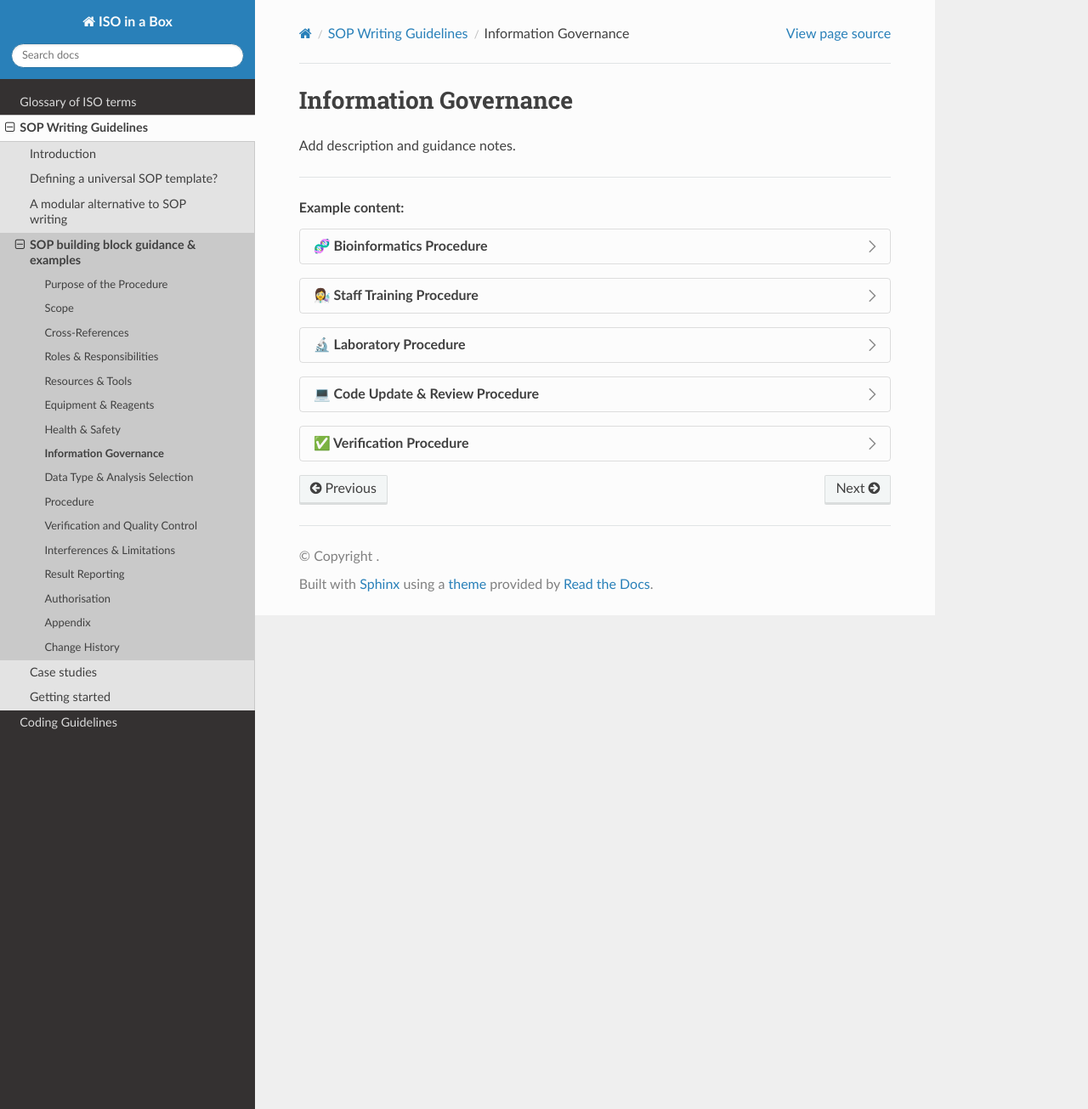
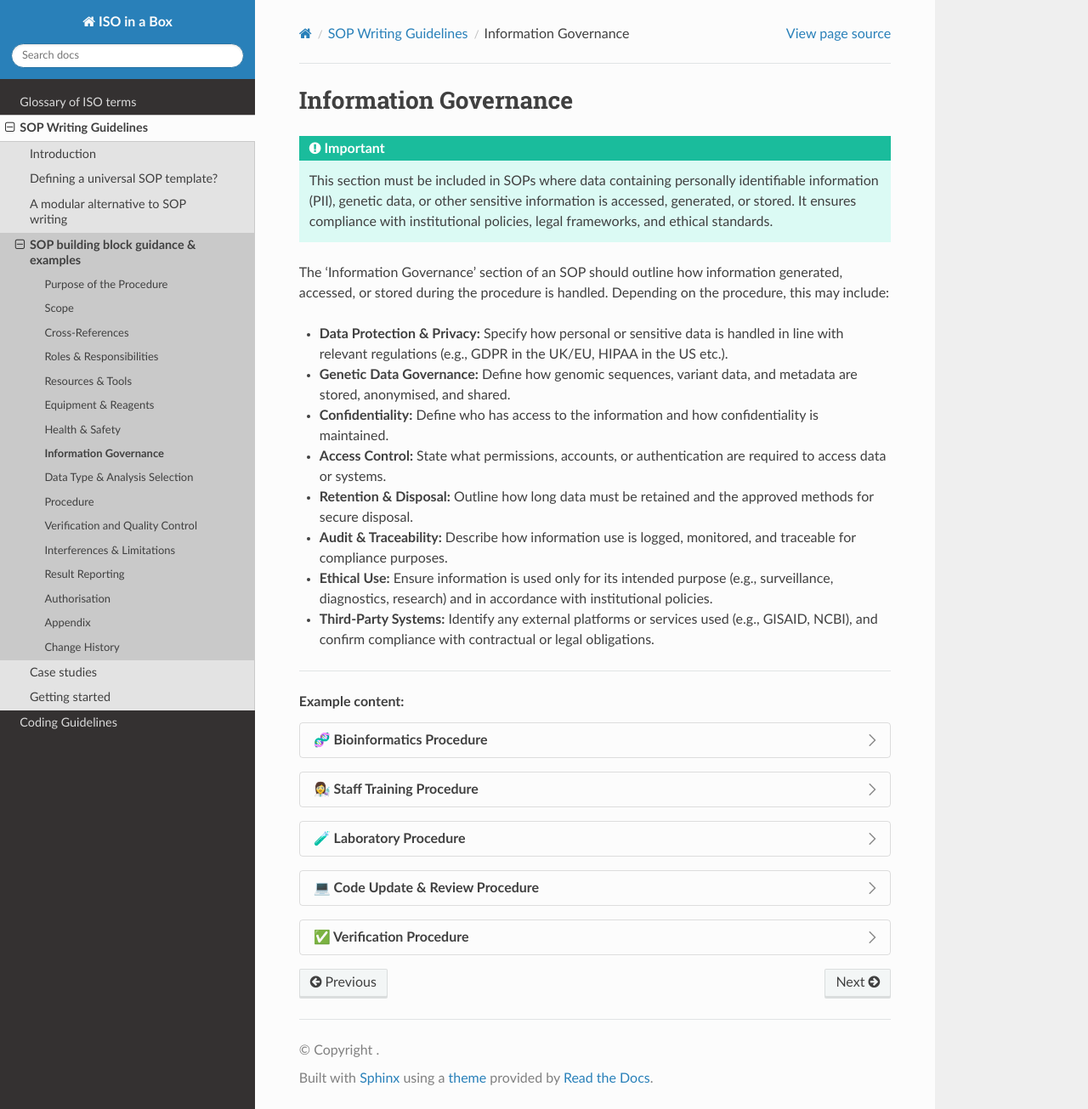
Before and after one commit to ASendellPrice/IIB-rtd, a Sphinx documentation site: the page built from docs/source/sop_guide_information_governance.rst, in a window 1280 px wide and 1305 px high. Shown: the whole window at 85% size. Built offline with Sphinx 7.4.7 and the Read the Docs theme 3.1.0, drawn with Linux system fonts in a browser that asks for light colours; pages that are not in the unit, such as notebooks, are missing from menus.

Commit message:
Adding content to sop guide

```diff
--- a/docs/source/sop_guide_equipment_reagents.rst
+++ b/docs/source/sop_guide_equipment_reagents.rst
@@ -55,7 +55,7 @@ Depending on the procedure, this may include:
 
 .. dropdown:: ✅ Verification Procedure
 
-  This section is **not suitable** for verification and validation procedures. Please use the `Resources & Tools <sop_guide_resources_tools>` section instead.
+  This section is **not suitable** for verification and validation procedures. Please use the :ref:`Resources & Tools <sop_guide_resources_tools>` section instead.
 
 .. raw:: html
 
--- a/docs/source/sop_guide_information_governance.rst
+++ b/docs/source/sop_guide_information_governance.rst
@@ -1,9 +1,21 @@
 Information Governance
 ======================
 
-Add description and guidance notes.
+.. important::
+  This section must be included in SOPs where data containing personally identifiable information (PII), genetic data, or other sensitive information is accessed, generated, or stored. It ensures compliance with institutional policies, legal frameworks, and ethical standards.
 
------
+The 'Information Governance' section of an SOP should outline how information generated, accessed, or stored during the procedure is handled. Depending on the procedure, this may include:
+
+- **Data Protection & Privacy:** Specify how personal or sensitive data is handled in line with relevant regulations (e.g., GDPR in the UK/EU, HIPAA in the US etc.).
+- **Genetic Data Governance:** Define how genomic sequences, variant data, and metadata are stored, anonymised, and shared.
+- **Confidentiality:** Define who has access to the information and how confidentiality is maintained.
+- **Access Control:** State what permissions, accounts, or authentication are required to access data or systems.
+- **Retention & Disposal:** Outline how long data must be retained and the approved methods for secure disposal.
+- **Audit & Traceability:** Describe how information use is logged, monitored, and traceable for compliance purposes.
+- **Ethical Use:** Ensure information is used only for its intended purpose (e.g., surveillance, diagnostics, research) and in accordance with institutional policies.
+- **Third-Party Systems:** Identify any external platforms or services used (e.g., GISAID, NCBI), and confirm compliance with contractual or legal obligations.
+
+-------
 
 .. rubric:: Example content:
 
@@ -13,7 +25,7 @@ Add description and guidance notes.
 
    .. rubric:: Information governance
 
-   Add content
+   Patient and sequencing data must be handled in accordance with Information Governance and Data Protection policies. Personally identifiable information (PII) must never be stored outside secure, access-controlled systems (e.g., LIMS). Data transfers must occur only via approved, encrypted connections, and users must ensure that all analysis systems and accounts are password-protected and access-controlled.
 
 .. dropdown:: 👩‍🔬 Staff Training Procedure
 
@@ -23,7 +35,7 @@ Add description and guidance notes.
 
    Add content
 
-.. dropdown:: 🔬 Laboratory Procedure
+.. dropdown:: 🧪 Laboratory Procedure
 
    *Example SOP content for a nucleic acid extraction procedure*
 
```
Also changed, not shown: docs/source/sop_guide_procedure.rst (+48 -18 lines).
